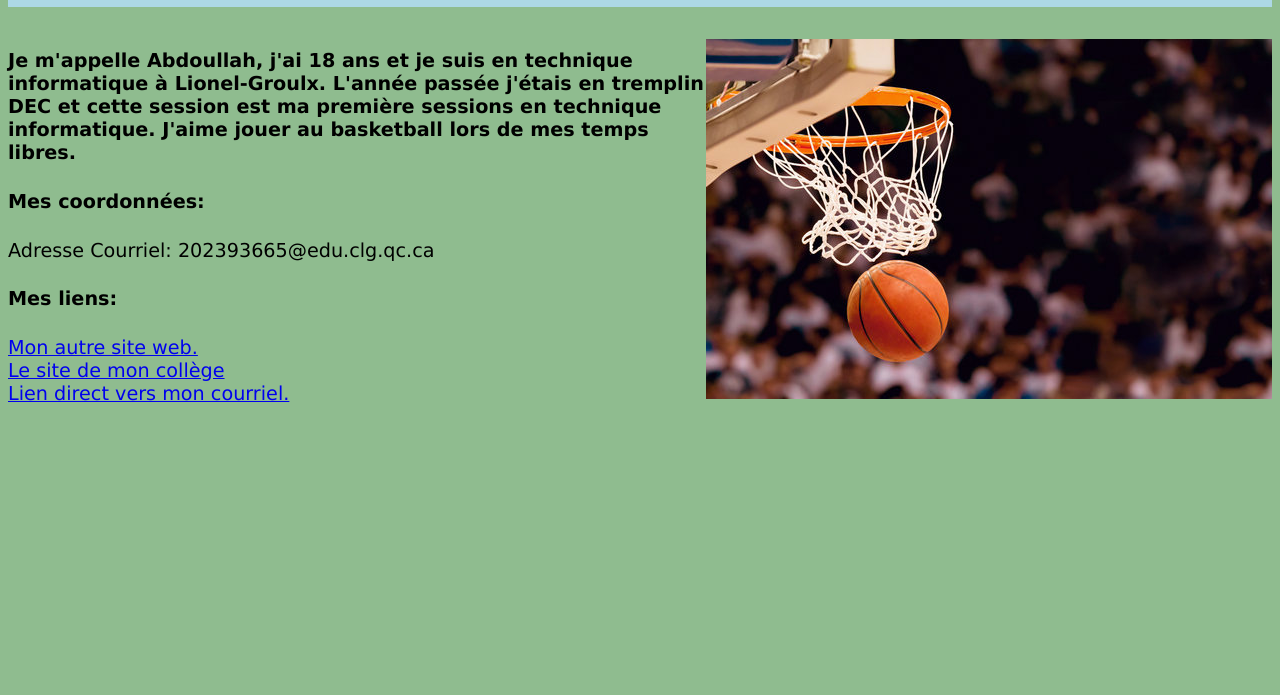
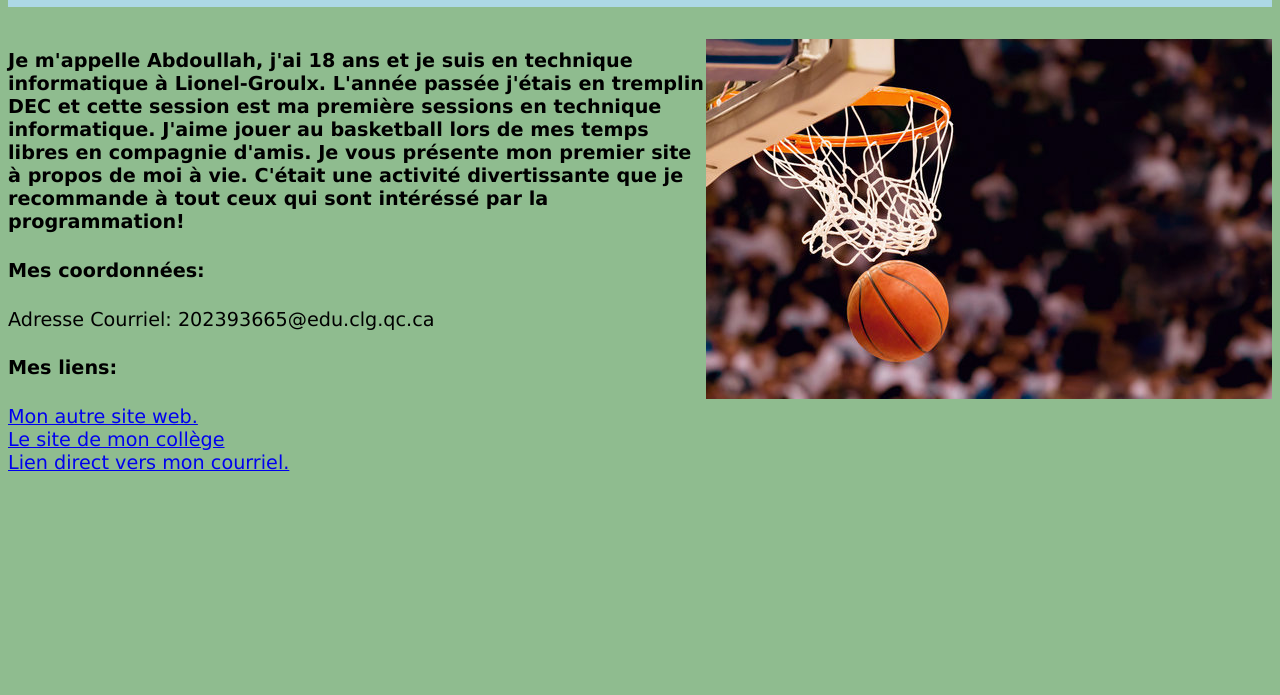
Before and after one commit to Abdoullah0055/labo2, a plain HTML site: page index.html in a window 1280 px wide. Shown: the part 105-800 px from the top of the page. Drawn offline with Linux system fonts and the light colour scheme.

Commit message:
fewrfwef

```diff
--- a/index.html
+++ b/index.html
@@ -18,7 +18,7 @@
     <br>
     <p><strong>Je m'appelle Abdoullah, j'ai 18 ans et je suis en technique informatique à Lionel-Groulx. L'année passée
             j'étais en tremplin DEC et cette session est ma première sessions en technique informatique. J'aime jouer au
-            basketball lors de mes temps libres.</strong></p>
+            basketball lors de mes temps libres en compagnie d'amis. Je vous présente mon premier site à propos de moi à vie. C'était une activité divertissante que je recommande à tout ceux qui sont intéréssé par la programmation!</strong></p>
     <h4>Mes coordonnées: </h4>
     <p>
         Adresse Courriel: 202393665@edu.clg.qc.ca
```
